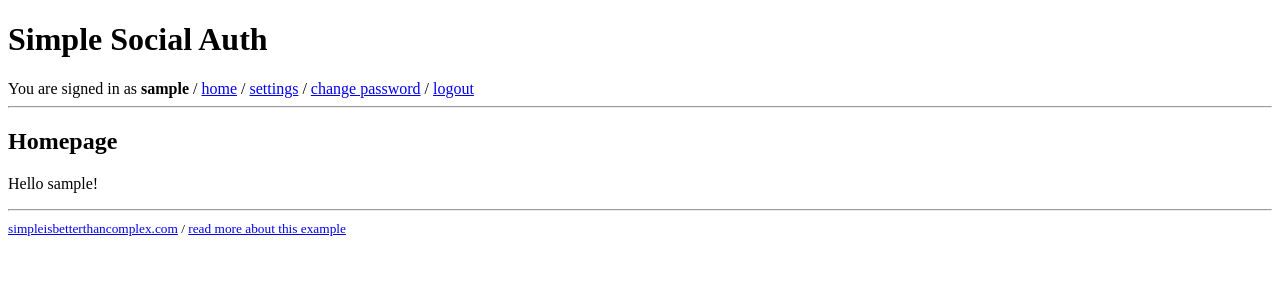
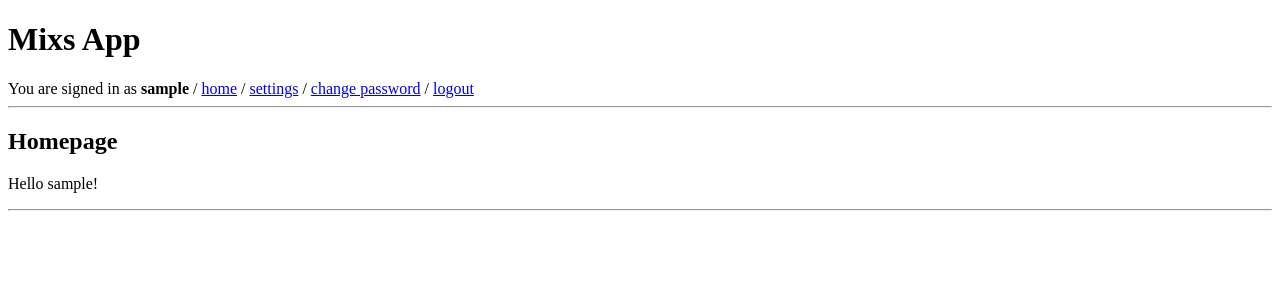
Before and after one commit to thiagoferreiraw/mixapp, a Django app: page / in a window 1280 px wide. Shown: the top 300 px of the page. Run offline with Django 3.2, Linux system fonts and the light colour scheme; the visitor is signed in with stand-in values (Sample User, id 1).

```diff
--- a/app/templates/base.html
+++ b/app/templates/base.html
@@ -1,12 +1,12 @@
 {% load static %}<!DOCTYPE html>
 <html>
 <head>
-  <title>Simple Social Auth</title>
+  <title>Mixs App</title>
   <link rel="icon" type="image/png" href="{% static 'img/favicon.png' %}">
 </head>
 <body>
   <header>
-    <h1>Simple Social Auth</h1>
+    <h1>Mixs App</h1>
     {% if user.is_authenticated %}
       You are signed in as <strong>{{ user.username }}</strong> /
       <a href="{% url 'home' %}">home</a> /
@@ -30,10 +30,6 @@
   </main>
   <footer>
     <hr>
-    <small>
-      <a href="https://simpleisbetterthancomplex.com">simpleisbetterthancomplex.com</a> /
-      <a href="https://simpleisbetterthancomplex.com/tutorial/2016/10/24/how-to-add-social-login-to-django.html">read more about this example</a>
-    </small>
   </footer>
 </body>
 </html>
```
